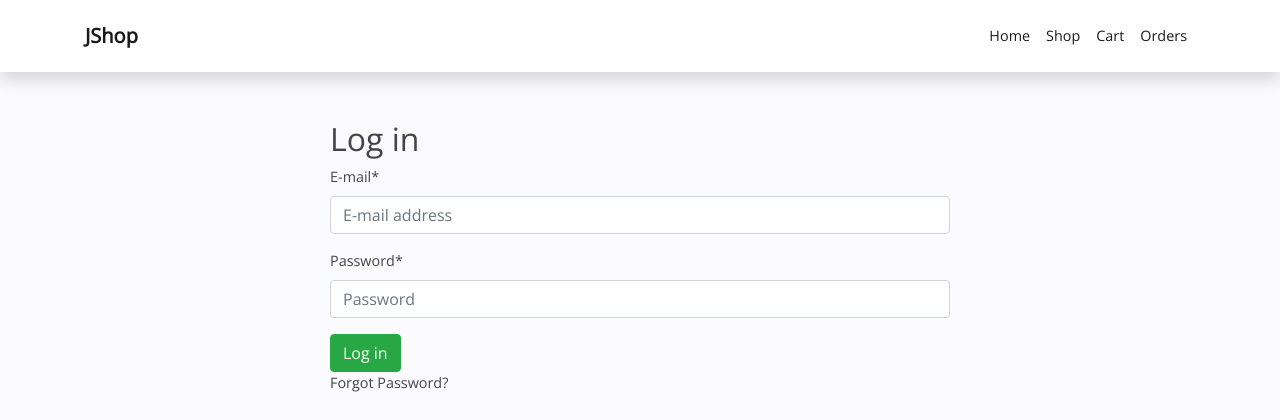
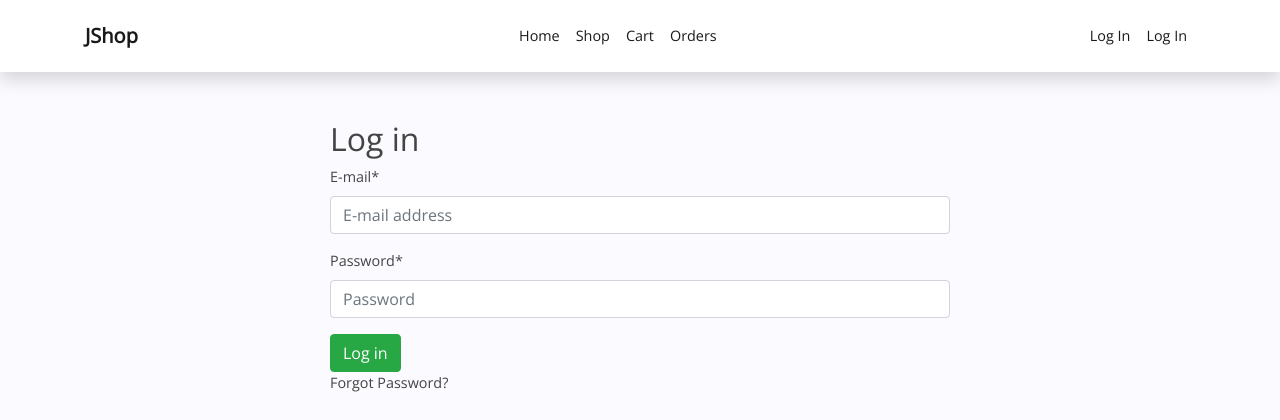
Before and after one commit to Adomah-Abubakar/joetib-shop, a Django app: page /accounts/login/?next=/cart/ in a window 1280 px wide. Shown: the top 420 px of the page. Run offline with Django 3.2, Linux system fonts and the light colour scheme; some libraries are stand-ins or nearby versions.

Commit message:
Show account urls in navbar

```diff
--- a/apps/shop/views.py
+++ b/apps/shop/views.py
@@ -202,7 +202,7 @@ class MomoPayment(LoginRequiredMixin, View):
             messages.error(request, "Sorry you do not have any items in your order.")
             return redirect("shop:product-list")
         payment_qs = order.payments.filter(paid=False, payment_type=Payment.PaymentChoices.momo)
-        if order.compute_amount_to_pay <= 0:
+        if order.compute_amount_to_pay() <= 0:
             return redirect(order.get_absolute_url())
         if payment_qs.exists():
             payment = payment_qs.first()
--- a/templates/_base.html
+++ b/templates/_base.html
@@ -34,7 +34,7 @@
           </button>
 
           <div class="collapse navbar-collapse" id="navbarSupportedContent">
-            <ul class="navbar-nav ml-auto">
+            <ul class="navbar-nav ml-auto mr-auto">
               <li class="nav-item active">
                 <a class="nav-link" href="/">Home <span class="sr-only">(current)</span></a>
               </li>
@@ -61,6 +61,22 @@
             </li> -->
               {% endif %}
 
+            </ul>
+            <ul class="navbar-nav">
+
+              {% if request.user.is_authenticated %}
+              <li class="nav-item active ml-auto">
+                <a class="nav-link" href="{% url 'account_logout' %}">Log Out <span class="sr-only">(current)</span></a>
+              </li>
+              <li class="nav-item"><span class="nav-link">{{ request.user.email }}</span></li>
+              {% else %}
+              <li class="nav-item active ml-auto">
+                <a class="nav-link" href="{% url 'account_login' %}">Log In <span class="sr-only">(current)</span></a>
+              </li>
+              <li class="nav-item active">
+                <a class="nav-link" href="{% url 'account_register' %}">Log In <span class="sr-only">(current)</span></a>
+              </li>
+              {% endif %}
             </ul>
           </div>
         </div>
```
